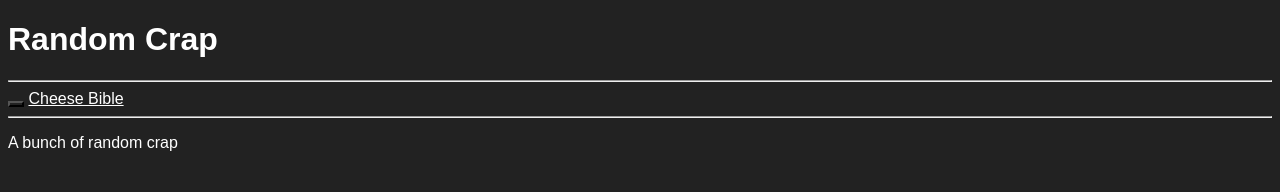
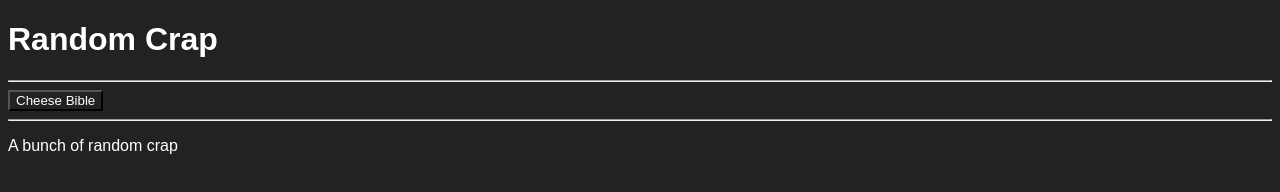
Before and after one commit to mcl-playz/random-crap, a plain HTML site: page index.html in a window 1280 px wide. Drawn offline with Linux system fonts and the light colour scheme.

Commit message:
Update index.html

```diff
--- a/index.html
+++ b/index.html
@@ -21,8 +21,7 @@
 
     <h1>Random Crap</h1>
     <hr>
-    <button onClick="openPage('https://raw.githubusercontent.com/mcl-playz/random-crap/main/cheesebible.txt')"></button>
-    <a href="https://raw.githubusercontent.com/mcl-playz/random-crap/main/cheesebible.txt" target="_blank">Cheese Bible</a>
+    <button onClick="openPage('https://raw.githubusercontent.com/mcl-playz/random-crap/main/cheesebible.txt')">Cheese Bible</button>
     <hr>
     <p>A bunch of random crap</p>
 </body>
```
